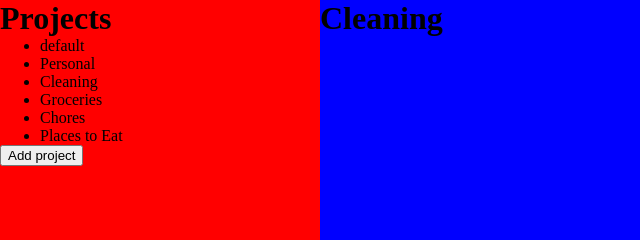
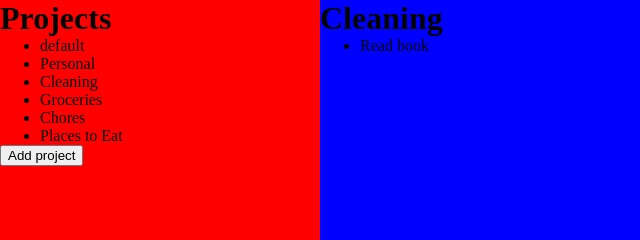
Before and after one commit to zwhahn/Todo_List, a website built with webpack: page src/template.html in a window 1280 px wide. Both pictures are taken after a click on the item "Cleaning". Shown: the top 240 px of the page, 0-640 px from the left. Built offline with nearby package versions, Linux system fonts and the light colour scheme.

Commit message:
Display todo items when project is clicked

```diff
--- a/src/DOMInterface.js
+++ b/src/DOMInterface.js
@@ -13,26 +13,40 @@ addProjectBtn.addEventListener('click', () => {
 
 const projectList = document.getElementById("project-list");
 function showProjectList() {
+    // Clear project list
     projectList.textContent = '';
     for (const project in TodoApp.getAllProjects()) {
         console.log(project);
-        const listItem = document.createElement("li");
-        listItem.textContent = project;
-        listItem.addEventListener('click', function() {
-            displayProjectTitle(this.textContent);
+        const projectListItem = document.createElement("li");
+        projectListItem.textContent = project;
+        projectListItem.addEventListener('click', function() {
+            changeProjectTitle(this.textContent);
+            showTodoList(this.textContent);
         });
-        projectList.appendChild(listItem);
+        projectList.appendChild(projectListItem);
     }
     return
 }
 
-function displayProjectTitle(project) {
+function changeProjectTitle(project) {
     const projectTitle = document.getElementById("project-title");
     projectTitle.textContent = project;
 }
 
+const taskList = document.getElementById("task-list");
+function showTodoList(project) {
+    // Clear todo list
+    taskList.textContent = '';
 
-
+    // Get todo objects
+    const todoItems = TodoApp.getProjectTodoItems(project);
+    todoItems.forEach(todoItem => {
+        console.log(todoItem.getTitle());
+        const todoListItem = document.createElement("li");
+        todoListItem.textContent = todoItem.getTitle();
+        taskList.appendChild(todoListItem);
+    })
+}
 
 
 const todo1 = TodoApp.createTodo('Buy groceries', 'Milk, eggs, and bread', '2025-02-25', 'High');
@@ -43,4 +57,7 @@ TodoApp.createProject('Cleaning');
 TodoApp.createProject('Groceries');
 TodoApp.createProject('Chores');
 TodoApp.createProject('Places to Eat');
+const todo3 = TodoApp.createTodo('Read book', 'Finish reading JavaScript book', '2025-02-26', 'Medium', 'Incomplete', 'Cleaning');
 showProjectList();
+
+showTodoList('default')
--- a/src/template.html
+++ b/src/template.html
@@ -14,7 +14,7 @@
         </div>
         <div class="main">
             <h1 id="project-title">Project Title</h1>
-            <ul class="task-list"></ul>
+            <ul id="task-list"></ul>
         </div>
     </div>
 </body>
```
